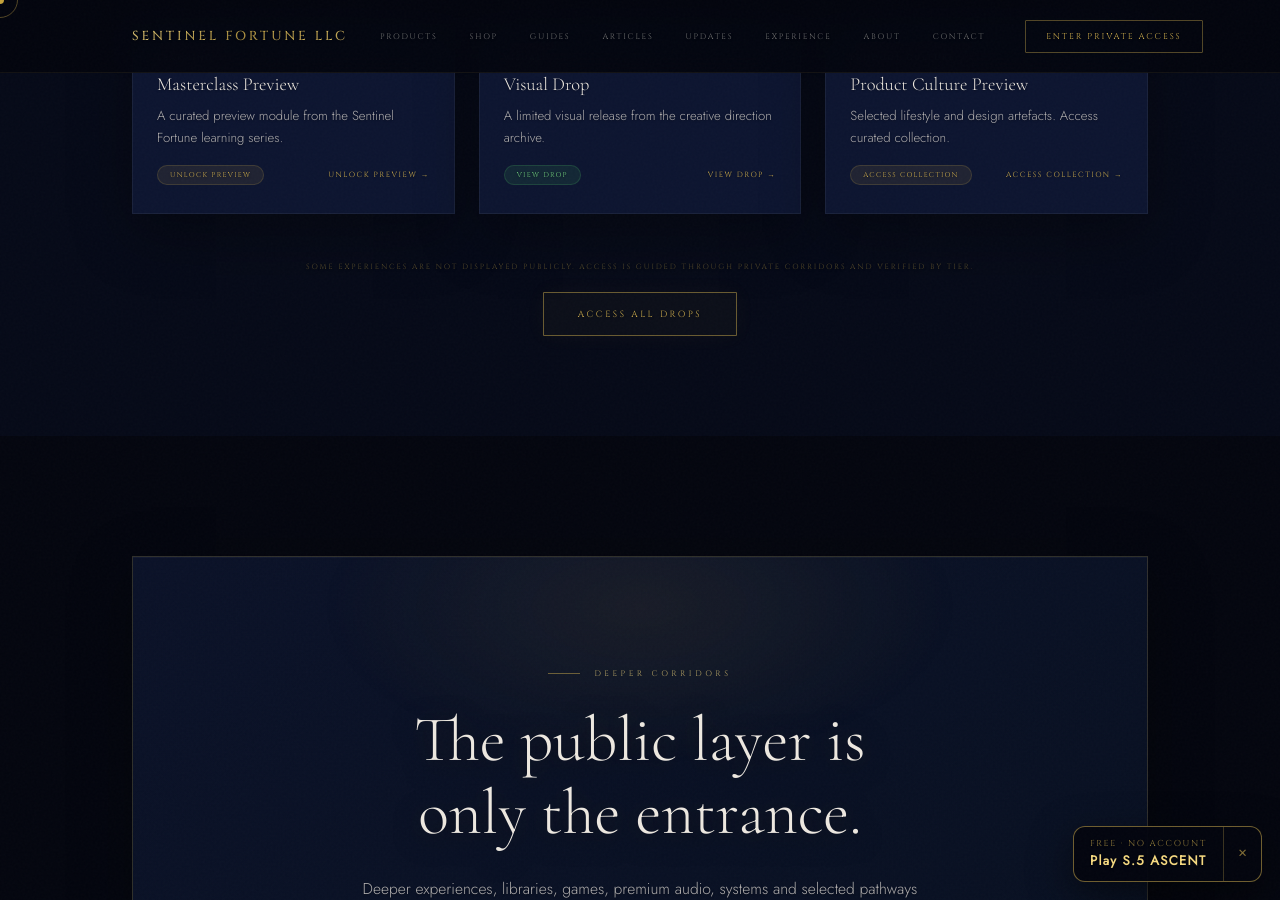
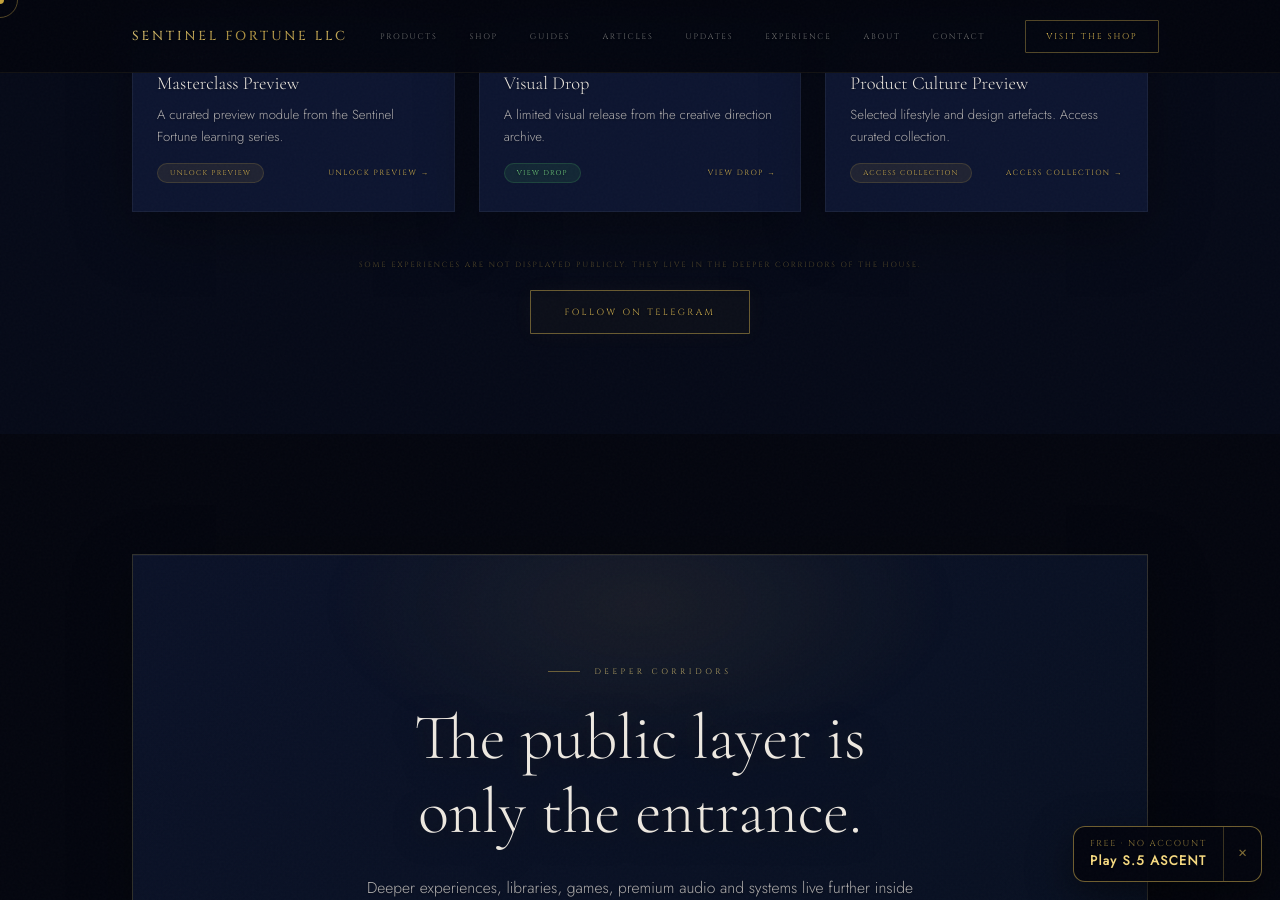
Before and after one commit to Sentinelfortune/sentinelfortune, a Jekyll site: the page built from index.html, in a window 1280 px wide and 900 px high, scrolled down 7589 px. Built offline with Jekyll 4.4.1, drawn with Linux system fonts in a browser that asks for light colours; some of the changed text lies outside the part shown.

Commit message:
Align the public homepage with one company and seven identities
Applies the approved public-site alignment patch to index.html: the retired
eight-space grid becomes the seven specialized identities on their
sentinelfortune.com subdomains, tier-based access copy is removed, and
Telegram becomes one channel among others rather than the gateway. None of
that copy had an implementation behind it — the shop has no tier logic and no
Telegram check — so this is wording catching up with the software.

_config.yml excludes three internal planning documents from the published
site. They are not present on this branch today, but they name ORIGINUS
internals, the originus/_canon/ R2 prefix, R2 bucket names and backend source
paths, so the rule is here before the files can arrive.

README.md is deliberately NOT part of this commit. The approved patch
rewrote it, but main's README has since been rewritten by hand and already
states the correct architecture — one company, seven identities on the new
subdomains, no retired domains, no tier pricing, no internal paths. Applying
the approved version would have discarded that work for no gain.

Nothing under shop/, shop-worker/, admin/ or functions/ is touched, and
SHOP_API_BASE is unchanged.

Co-Authored-By: Claude Opus 5 <noreply@anthropic.com>
Claude-Session: https://claude.ai/code/session_01FPShdZ8Haba2TksE7gLfNV

```diff
--- a/_config.yml
+++ b/_config.yml
@@ -166,6 +166,13 @@ exclude:
   - SHOP_MVP_RUNBOOK.md
   - SHOP_MAIN_MERGE_READINESS.md
   - PRODUCT_MANIFEST_SCHEMA.md
+  # Internal planning and audit documents. They name ORIGINUS internals, the
+  # `originus/_canon/` R2 prefix, R2 bucket names, `delivery_service.py`, bot
+  # service modules and backend source paths. None of that belongs on a public
+  # interface, so they are excluded here whether or not they are present.
+  - SHOP_REUSE_MAP.md
+  - SHOP_MVP_IMPLEMENTATION_PLAN.md
+  - SHOP_REPOSITORY_AUDIT.md
   - PRODUCT_UPLOAD_AND_PUBLISHING_GUIDE.md
   # How to run the public site: publishing flow, universes, audio, validators.
   - PUBLIC_SITE_GUIDE.md
--- a/index.html
+++ b/index.html
@@ -302,7 +302,7 @@ LIVE EXPERIENCES
 .vm-x:hover{background:var(--gold);color:#050810;border-color:var(--gold)}
 
 /* ══════════════════════════════════════
-UNIVERSE — 8 spaces
+UNIVERSE — the specialized identities
 ══════════════════════════════════════ */
 .univ{padding:120px 0;background:var(--ink)}
 .univ-grid{display:grid;grid-template-columns:repeat(4,1fr);gap:1px;background:var(--dim)}
@@ -789,7 +789,7 @@ body > div[style*="position:fixed"] a:hover{
       <a href="{{ '/about/' | relative_url }}" class="hdr-a">About</a>
       <a href="{{ '/contact/' | relative_url }}" class="hdr-a">Contact</a>
     </nav>
-    <a href="https://t.me/sentinelfortune_bot" target="_blank" rel="noopener noreferrer" class="hdr-cta">Enter Private Access</a>
+    <a href="{{ '/shop/' | relative_url }}" class="hdr-cta">Visit the Shop</a>
     <button class="burger" id="burger" aria-label="Menu">
       <span></span><span></span><span></span>
     </button>
@@ -805,7 +805,7 @@ body > div[style*="position:fixed"] a:hover{
     <a href="{{ '/about/' | relative_url }}" class="mob-a">About</a>
     <a href="{{ '/faq/' | relative_url }}" class="mob-a">FAQ</a>
     <a href="{{ '/contact/' | relative_url }}" class="mob-a">Contact</a>
-    <a href="https://t.me/sentinelfortune_bot" target="_blank" rel="noopener noreferrer" class="mob-cta">Enter Private Access</a>
+    <a href="{{ '/shop/' | relative_url }}" class="mob-cta">Visit the Shop</a>
   </div>
 </header>
 
@@ -840,7 +840,7 @@ body > div[style*="position:fixed"] a:hover{
   <a href="{{ '/guides/' | relative_url }}" class="btn btn-line">Read the Guides</a>
 </div>
 <p style="font-family:'Cinzel',Georgia,serif;font-size:7.5px;letter-spacing:.25em;color:rgba(200,168,75,.4);margin-top:20px;text-transform:uppercase">
-  Access begins through the verified Sentinel Fortune Telegram gateway. Stripe payment verification is required before secured platform access is granted.
+  Every product is a single purchase. Checkout runs through Stripe — no account, no subscription.
 </p>
 
 <!-- Live waveform -->
@@ -1107,7 +1107,8 @@ body > div[style*="position:fixed"] a:hover{
   <div class="wrap">
     <div class="stag reveal">The House</div>
     <h2 class="sh reveal">Public Universe</h2>
-    <p class="sp reveal">Eight spaces. Each alive. Each a world of its own.</p>
+    <p class="sp reveal">Seven specialized identities, each a world of its own — and all of them
+      one company, under one roof at sentinelfortune.com.</p>
     <div class="univ-grid" id="univGrid">
       <!-- Rendered by JS -->
     </div>
@@ -1123,8 +1124,8 @@ body > div[style*="position:fixed"] a:hover{
     <p class="sp reveal">The house is always in motion.</p>
     <div class="drops-row" id="dropsRow"></div>
     <div style="text-align:center;margin-top:48px">
-      <p style="font-family:'Cinzel',Georgia,serif;font-size:7.5px;letter-spacing:.25em;color:rgba(200,168,75,.4);text-transform:uppercase;margin-bottom:20px">Some experiences are not displayed publicly. Access is guided through private corridors and verified by tier.</p>
-      <a href="https://t.me/sentinelfortune_bot" target="_blank" rel="noopener noreferrer" class="btn btn-line">Access All Drops</a>
+      <p style="font-family:'Cinzel',Georgia,serif;font-size:7.5px;letter-spacing:.25em;color:rgba(200,168,75,.4);text-transform:uppercase;margin-bottom:20px">Some experiences are not displayed publicly. They live in the deeper corridors of the house.</p>
+      <a href="https://t.me/sentinelfortune_bot" target="_blank" rel="noopener noreferrer" class="btn btn-line">Follow on Telegram</a>
     </div>
   </div>
 </section>
@@ -1138,12 +1139,14 @@ body > div[style*="position:fixed"] a:hover{
       <div class="stag" style="justify-content:center">Deeper Corridors</div>
       <h2 class="gate-h">The public layer is<br/>only the entrance.</h2>
       <p class="gate-p">
-        Deeper experiences, libraries, games, premium audio, systems and selected pathways are accessed privately through the verified Sentinel Fortune Telegram gateway.Access is guided through secure pathways and may require verification depending on the selected experience tier.
+        Deeper experiences, libraries, games, premium audio and systems live further inside the
+        house. The shop and the written work are open to everyone; for the rest, Telegram is one
+        way to keep in touch, and email is another.
       </p>
-      <a href="https://t.me/sentinelfortune_bot" target="_blank" rel="noopener noreferrer" class="btn btn-gold btn-xl">Request Access</a>
+      <a href="https://t.me/sentinelfortune_bot" target="_blank" rel="noopener noreferrer" class="btn btn-gold btn-xl">Follow on Telegram</a>
       <p class="gate-note">
-        Access is assigned by tier after verification.<br/>
-Entry is aligned with the corresponding experience level.
+        Or write to <a href="mailto:contact@sentinelfortune.com" style="color:inherit">contact@sentinelfortune.com</a>.<br/>
+Neither is required to buy anything — the shop needs no account and no introduction.
       </p>
     </div>
   </div>
@@ -1346,7 +1349,7 @@ Entry is aligned with the corresponding experience level.
     <div class="inst-row reveal">
       <span class="inst-lbl">Ecosystem</span>
       <p class="inst-txt">
-        This public interface is part of the Sentinel Fortune LLC ecosystem. The official institutional hub is sentinelfortune.com. Private access is guided through secure pathways and may require verification depending on the selected experience tier before secured platform entry.
+        This public interface is part of the Sentinel Fortune LLC ecosystem. The official institutional hub is sentinelfortune.com, and the seven specialized identities are houses within that one company rather than separate businesses.
       </p>
       <a href="https://sentinelfortune.com" target="_blank" rel="noopener noreferrer" class="btn btn-line" style="font-size:8.5px;padding:12px 24px">
         Institutional Hub
@@ -1873,15 +1876,19 @@ if(vp&&vm){
 
 // ─── UNIVERSE CARDS ───────────────────────────────────
 var TG="https://t.me/sentinelfortune_bot";
+
+/* The seven specialized identities of Sentinel Fortune LLC. One company, one
+   ecosystem, one master domain — each identity is a house within it, not a
+   separate business. Distinct from the five product universes on /products/,
+   which are the catalogue taxonomy and nothing to do with this. */
 var UNIVERSE=[
-  {icon:"♪",tag:"Sound",       title:"Music & Sound",          desc:"Releases, sound worlds, artists, sonic identity, and immersive audio.",  cta:"Listen",           href:TG},
-  {icon:"◈",tag:"Cinema",      title:"Visual Stories",         desc:"Films, animations, trailers, characters, and cinematic universes.",       cta:"Explore",          href:TG},
-  {icon:"⬡",tag:"Interactive", title:"Games & Interactive",    desc:"Mini-games, interactive worlds, challenges, and playable concepts.",      cta:"Play Beta",        href:TG},
-  {icon:"◎",tag:"Knowledge",   title:"Learning & Masterclasses",desc:"Structured knowledge, personal growth, business themes, guided lessons.",cta:"Unlock Preview",   href:TG},
-  {icon:"▣",tag:"Narrative",   title:"Books & Storytelling",   desc:"Narratives, story worlds, written works, audio stories, universe lore.",  cta:"Enter",            href:TG},
-  {icon:"◇",tag:"Culture",     title:"Product Culture",        desc:"Lifestyle, design language, digital products, curated collections.",       cta:"Access Collection",href:TG},
-  {icon:"⊕",tag:"Digital",     title:"Digital Experiences",    desc:"Web modules, portals, tools, lightweight systems, guided journeys.",       cta:"Enter",            href:TG},
-  {icon:"⟁",tag:"Private",     title:"Private Corridors",      desc:"Deeper libraries, premium experiences, structured access, advanced pathways verified by tier.",cta:"Request Access", href:TG}
+  {icon:"♪",tag:"Sound",       title:"Sentinel Fortune Records",desc:"Releases, sound worlds, artists, sonic identity, and immersive audio.",  cta:"Listen",  href:"https://sentinelfortunerecords.sentinelfortune.com"},
+  {icon:"◈",tag:"Cinema",      title:"Codex World TV",          desc:"Films, animations, trailers, characters, and cinematic universes.",       cta:"Explore", href:"https://codexworldtv.sentinelfortune.com"},
+  {icon:"⬡",tag:"Interactive", title:"Lumen Game",              desc:"Mini-games, interactive worlds, challenges, and playable concepts.",      cta:"Play",    href:"https://lumengame.sentinelfortune.com"},
+  {icon:"◎",tag:"Knowledge",   title:"Lumen School Academy",    desc:"Structured knowledge, personal growth, business themes, guided lessons.", cta:"Learn",   href:"https://lumenschoolacademy.sentinelfortune.com"},
+  {icon:"▣",tag:"Reflection",  title:"VibraFlow Media",         desc:"Reflective writing, rhapsodies, teachings, and contemplative audio.",     cta:"Enter",   href:"https://vibraflowmedia.sentinelfortune.com"},
+  {icon:"⊕",tag:"Systems",     title:"LightNode Systems",       desc:"Web modules, portals, tools, lightweight systems, guided journeys.",      cta:"Enter",   href:"https://lightnodesystems.sentinelfortune.com"},
+  {icon:"◇",tag:"Culture",     title:"OG Legacy Store",         desc:"Lifestyle, design language, digital products, curated collections.",      cta:"Browse",  href:"https://oglegacystore.sentinelfortune.com"}
 ];
 var ug=document.getElementById("univGrid");
 if(ug){UNIVERSE.forEach(function(item,i){
@@ -2029,10 +2036,22 @@ if(logoInput){
    CTA URLs gated to approved prefixes only.
 ──────────────────────────────────────────────────────────────────────────── */
 (function loadPublicSignals(){
+  /* Explicit prefixes only — never a wildcard on *.sentinelfortune.com, so a
+     compromised or mistaken API response cannot introduce an arbitrary host.
+     The seven specialized identities are listed individually for the same
+     reason: they are part of this ecosystem, but each one is named here on
+     purpose rather than matched by pattern. */
   var ALLOWED=[
     "https://t.me/",
     "https://sentinelfortune.com",
     "http://sentinelfortune.com",
+    "https://sentinelfortunerecords.sentinelfortune.com",
+    "https://codexworldtv.sentinelfortune.com",
+    "https://lumengame.sentinelfortune.com",
+    "https://lumenschoolacademy.sentinelfortune.com",
+    "https://vibraflowmedia.sentinelfortune.com",
+    "https://lightnodesystems.sentinelfortune.com",
+    "https://oglegacystore.sentinelfortune.com",
     "mailto:"
   ];
   function safeCta(u){
```
